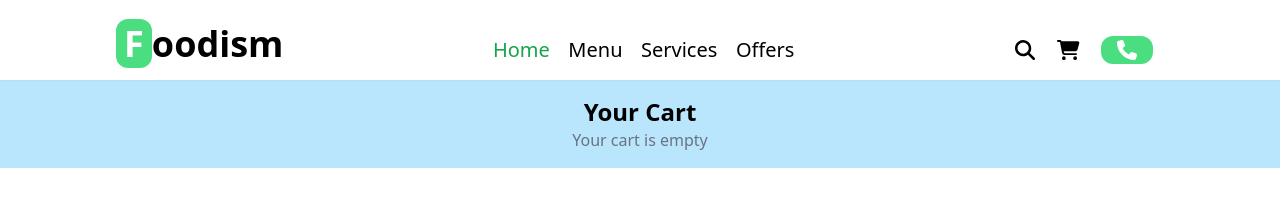
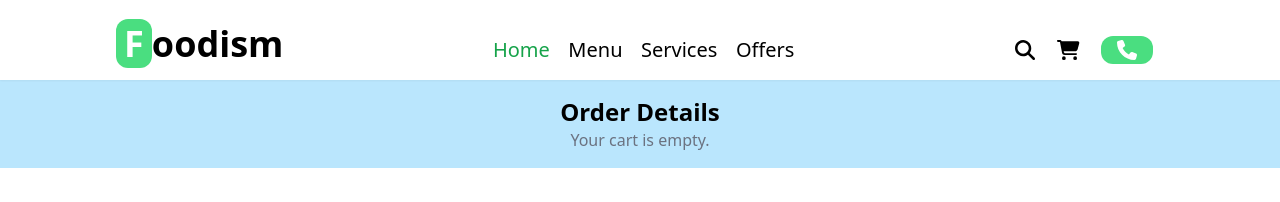
Before and after one commit to anikaivnath/Foodism, a React (Vite) app in the folder Foodism/: page /cart in a window 1280 px wide. Shown: the top 202 px of the page. Built offline with nearby package versions, Linux system fonts and the light colour scheme; a web font is replaced by a local one.

Commit message:
feat(Cart): refactor cart component to display order details and total from location state

```diff
--- a/Foodism/src/Components/Cart.jsx
+++ b/Foodism/src/Components/Cart.jsx
@@ -1,31 +1,34 @@
-// Cart Component
-const Cart = ({ cart }) => {
-  const calculateTotal = () => {
-    return cart.reduce((total, item) => total + item.price, 0).toFixed(2);
-  };
+import React from "react";
+import { useLocation } from "react-router-dom";
+
+const OrderPage = () => {
+  const location = useLocation();
+  const { cart, total } = location.state || { cart: [], total: 0 };
 
   return (
     <div className="bg-sky-200 p-4">
-      <h2 className="text-center text-2xl font-bold">Your Cart</h2>
+      <h1 className="text-2xl font-bold text-center">Order Details</h1>
+
       {cart.length === 0 ? (
-        <p className="text-center text-gray-500">Your cart is empty</p>
+        <p className="text-center text-gray-500">Your cart is empty.</p>
       ) : (
         <div>
-          <div className="flex flex-wrap justify-center gap-10">
-            {cart.map((item, index) => (
-              <div key={index} className="text-center bg-white p-4 rounded-lg shadow-md">
-                <h3>{item.name}</h3>
-                <p className="font-bold text-red-800">Price: ${item.price.toFixed(2)}</p>
+          <h2 className="text-xl font-semibold mt-4">Items in your cart:</h2>
+          <div className="mt-4">
+            {cart.map((meal) => (
+              <div key={meal.idMeal} className="flex justify-between items-center mb-4 p-2 border-b">
+                <img src={meal.strMealThumb} alt={meal.strMeal} className="w-[50px] h-[50px] rounded-md" />
+                <span>{meal.strMeal}</span>
+                <span>${meal.price}</span>
               </div>
             ))}
           </div>
-          <div className="mt-4 text-center">
-            <h3 className="font-bold text-lg">Total: ${calculateTotal()}</h3>
-          </div>
+
+          <h3 className="text-xl font-semibold mt-4">Total: ${total}</h3>
         </div>
       )}
     </div>
   );
 };
 
-export default Cart;
+export default OrderPage;
```
